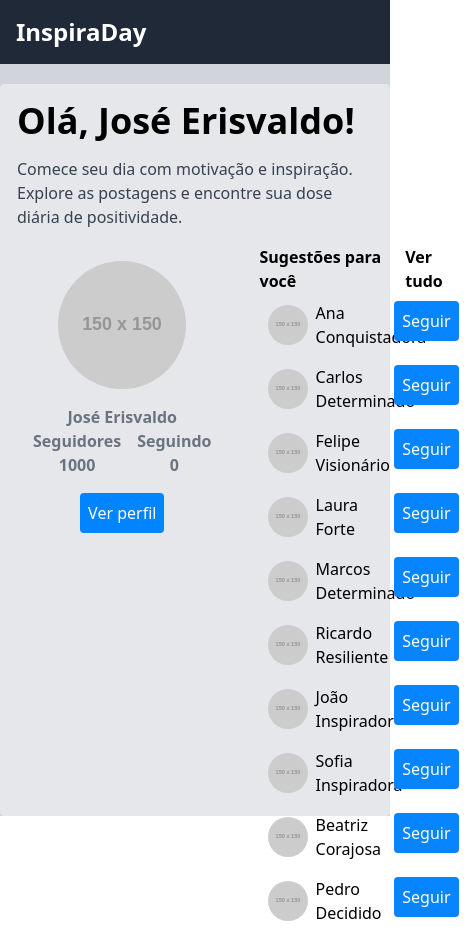
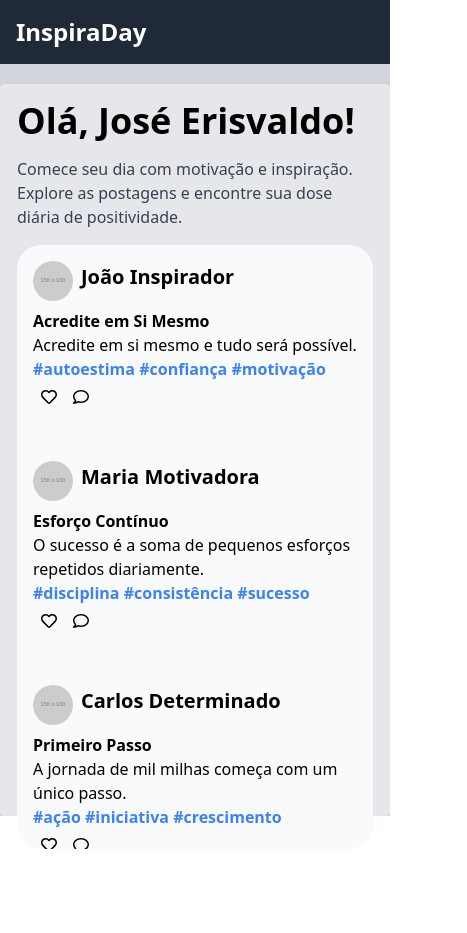
Before and after one commit to JoseErisvaldo/InspiraDay, a React (Create React App) app: page / in a window 390 px wide. Shown: the whole page, 467 px wide, since content can reach past the window. After the commit the page ends 849 px from the top, so only its background shows below. Built offline with nearby package versions, Linux system fonts and the light colour scheme.

Commit message:
Fix: adjusting home for mobile

```diff
--- a/src/Pages/Home/Home.jsx
+++ b/src/Pages/Home/Home.jsx
@@ -46,20 +46,20 @@ export default function Home() {
         Comece seu dia com motivação e inspiração. Explore as postagens e encontre sua dose diária de positividade.
       </p>
       <div className="flex flex-1 gap-4 ">
-        <div className="w-[15rem] flex flex-col h-[calc(100vh-15rem)]">
+        <div className="hidden sm:block w-[15rem] flex flex-col h-[calc(100vh-15rem)]">
           <ProfileInfoCard/>
 
         </div>
         <div style={{
           scrollbarWidth: 'none'
-        }} className=" w-full h-[calc(100vh-15rem)] overflow-scroll ">
+        }} className=" w-full h-[calc(100vh-15rem)] overflow-scroll rounded-3xl ">
           <div className="bg-slate-50">
               {posts.map(post => (
               <PostCard  key={post.id} post={post}  />
               ))}
           </div>
         </div>
-        <div className="w-96">
+        <div className="w-96 hidden lg:block">
           <div>
             <h3 className="flex justify-between items-center font-semibold">Sugestões para você <span>Ver tudo</span></h3>
           </div>
```
